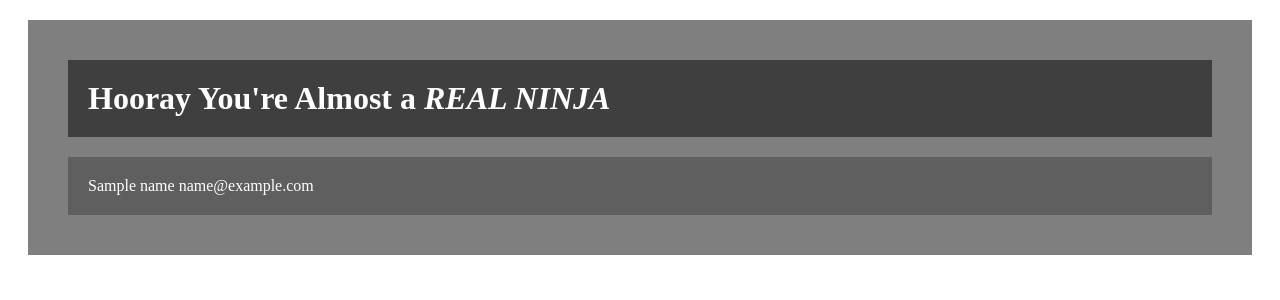
After one commit to loyti/flaskFun, a Flask app: template flaskFun/ninja/templates/process.html in a window 1280 px wide. The commit adds this page. Shown: the top 300 px of the page. Run offline with Flask 2, Linux system fonts and the light colour scheme; the template is opened without the code that fills it: most values are stand-ins (such as "Sample title", 1, 10 or a date in 2020).

Commit message:
updated py & hmtl files

```diff
--- a/flaskFun/ninja/server.py
+++ b/flaskFun/ninja/server.py
@@ -14,4 +14,12 @@ def ninja():
 def dojo():
 	return render_template('dojo.html')
 
+@app.route('/process', methods=['POST'])
+def process():
+	name = request.form['name']
+	email = request.form['email']
+	print name
+	print email
+	return render_template('process.html',name=name, email=email)
+
 app.run(debug=True)
--- a/flaskFun/ninja/templates/dojo.html
+++ b/flaskFun/ninja/templates/dojo.html
@@ -6,7 +6,7 @@
 <body>
         <div class='main'>
 		<h1>Become a Ninja Today</h1>
-		<form action='' method='post'>
+		<form action='/process' method='post'>
           		<p>Name: <input type='text' name='name'></p>
 			<p>Email: <input type='text' name='email'></p>
           		<input type='submit' value="Join Ninja's">
--- /dev/null
+++ b/flaskFun/ninja/templates/process.html
@@ -0,0 +1,12 @@
+<!DOCTYPE html>
+<head>
+        <title>Join the Ninja's</title>
+        <link rel='stylesheet' type='text/css' href="{{url_for('static',filename='style.css')}}">
+</head>
+<body>
+        <div class='main'>
+                <h1>Hooray You're Almost a <em>REAL NINJA</em></h1>
+		<p>{{ name }} {{ email }}</p>
+	</div>
+</body>
+</html>
```
